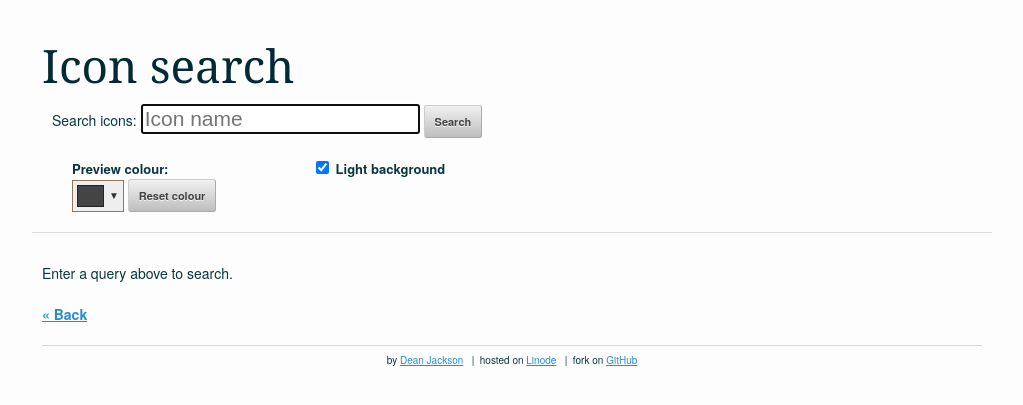
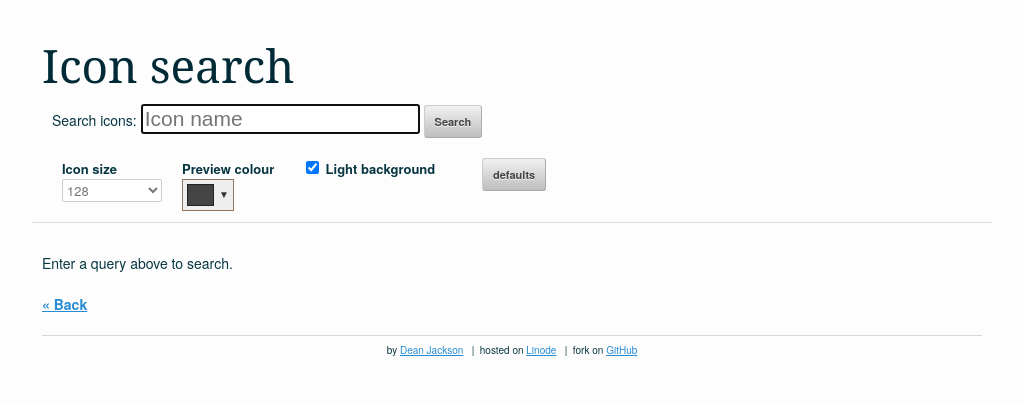
Before and after one commit to deanishe/bundler-icon-server, a Flask app: page /search in a window 1280 px wide. Shown: the top 405 px of the page, without its empty margins (128-1151 px from the left). Run offline with Flask 2, Linux system fonts and the light colour scheme; parts of the project's set-up code (start-up, migrations or seed data) failed here and were passed over.

Commit message:
Add icon size setting

```diff
--- a/iconserver/icon.py
+++ b/iconserver/icon.py
@@ -37,6 +37,8 @@ class Icon(object):
         self.size = size or config.SIZE
         self._ttf = os.path.join(config.FONTDIR, fonts.FONTS[font]['ttf'])
         self._icons = fonts.FONTS[font]['characters']
+        # TODO: font/char/size/colour would be more appropriate cache path
+        # TODO: create subdirectories based on colour[:2], colour[2:4]?
         self._cachepath = os.path.join(
             config.CACHEDIR,
             '{}/{}/{}-{}.png'.format(font, colour, character, self.size))
--- a/iconserver/static/css/iconserver.css
+++ b/iconserver/static/css/iconserver.css
@@ -49,6 +49,10 @@ footer {
 
 .result>.title {
   float: left;
+}
+
+.iconsize {
+  width: 8em;
 }
 
 [type=search] {
--- a/iconserver/templates/_widgets.html
+++ b/iconserver/templates/_widgets.html
@@ -1,4 +1,5 @@
 
+{# "Back to Home link" #}
 {% macro index_link() %}
 	<!-- start index_link -->
 	<div class="four columns">
@@ -9,6 +10,7 @@
 	<!-- end index_link -->
 {% endmacro %}
 
+{# Icon search form #}
 {% macro search_box(query) %}
 	<!-- start search_box -->
 	<form action="{{ url_for('search') }}" name="search" id="search">
@@ -25,28 +27,122 @@
 	<!-- end search_box -->
 {% endmacro %}
 
+{# Preview icon size selector widget #}
+{% macro icon_size() %}
+	<!-- start icon_size -->
+	<div class="two columns">
+		<label>Icon size
+		{# <input type="number" name="iconsize" id="iconsize" value="{{ config.SIZE }}"> #}
+		{# <input type="text" name="iconsize" id="iconsize" value="{{ config.SIZE }}"> #}
+		<select class="iconsize" name="iconsize" id="iconsize" required>
+			<option value="16">16</option>
+			<option value="32">32</option>
+			<option value="64">64</option>
+			<option value="128" selected>128</option>
+			<option value="256">256</option>
+			<option value="512">512</option>
+			<option value="1024">1024</option>
+		</select>
+		</label>
+		{# <button class="u-pull-left" id="reset-size">Default size</button> #}
+	</div>
+
+	<script type="text/javascript">
+
+		function changePreviewSize( size ) {
+			$.cookie('size', size, { 'path': '/' });
+			console.log( '[iconsize] size > ' + size );
+
+			// $("span.preview").css("color", cssColour);
+
+			if ( $("#reset-size").prop("disabled") ) {
+				$("#reset-size").prop("disabled", false);
+			}
+			$("#iconsize").val(size);
+			$("body").data('size', size);
+
+			updateIconPreviews();
+		}
+
+		$("#reset-size").prop("disabled", true);
+
+		// Reset picker, preview colours and preview links
+		$("#reset-size").click(function() {
+			// $("#iconsize").val("{{ config.SIZE }}");
+			changePreviewSize({{ config.SIZE }});
+		});
+
+		/****************************************************
+		 OnLoad functions
+		*****************************************************/
+
+		$( document ).ready( function(){
+
+			console.log( '[iconsize] initialising ...' );
+
+			var cookies = $.cookie();
+			// for (var i in cookies ) {
+			// 	console.log( i + ' = ' + cookies[i] );
+			// }
+
+			var size = $.cookie( 'size' );
+
+			if ( ! size ) {
+				var size = '{{ config.SIZE }}';
+			}
+
+			$( "body" ).data('size', size);
+
+			console.log('[iconsize] size < ' + size );
+
+			// TODO: Update page
+
+			/*************************************************
+				Add callbacks
+			**************************************************/
+
+			$( "#iconsize" ).change(function() {
+				// $( "body" ).toggleClass( "dark" );
+				// var size = this.val();
+				var size = $(this).val();
+				console.log('[iconsize] ' + size);
+				changePreviewSize( size );
+			});
+
+			/*************************************************
+				Load saved settings
+			**************************************************/
+
+			changePreviewSize( size );
+			// changePreviewColour( previewColour );
+		});
+
+	</script>
+	<!-- end icon_size -->
+{% endmacro %}
+
+{# Colour picker widget #}
 {% macro colour_picker() %}
 	<!-- start colour_picker -->
-	<div class="sixteen columns">
-		<div class="four columns">
-			<label for="colourpicker">Preview colour:</label>
+	<div class="two columns">
+		{# <form action=""> #}
+		<label>Preview colour
 		<input type="color" name="colourpicker" id="colourpicker">
-				<button id="reset-colour">Reset colour</button>
+		</label>
+		{# </form> #}
 	</div>
-		<div class="four columns">
-			<label for="toggle-background">
+	<div class="three columns">
+		<label class="u-pull-left">
 		<input type="checkbox" name="toggle-background" id="toggle-background" checked>
 		Light background
 		</label>
 	</div>
-	</div>
-		<!-- <a href="" id="reset-colour">Reset colour</a> -->
 
-	<script>
+	<script type="text/javascript">
 		// Template URL for preview
-	var previewURL = "{{ url_for('get_icon', font='FONT', colour='COLOUR', character='CHARACTER') }}";
-	var currentTheme = $.cookie('theme');
-	var themeRoot = "{{ url_for('.static', filename='css/') }}";
+		// var previewURL = "{{ url_for('get_icon', font='FONT', colour='COLOUR', character='CHARACTER', size='SIZE') }}";
+		// var currentTheme = $.cookie('theme');
+		// var themeRoot = "{{ url_for('.static', filename='css/') }}";
 		// Set background colour to dark/light
 		function setTheme(theme) {
 			var url = themeRoot + theme + '.css';
@@ -56,41 +152,22 @@
 				$('#theme').attr('href', url);
 				currentTheme = theme;
 			}
-		/*
-		if ( style == 'light' ) {
-			// $( 'body' ).removeClass( 'dark' );
-			$.cookie('theme', 'light', { 'path': '/' });
-			$( '#toggle-background' ).prop( 'checked', true );
-		} else {
-			// $( 'body' ).addClass( 'dark' );
-			$.cookie('theme', 'dark', { 'path': '/' });
-			$( '#toggle-background' ).prop( 'checked', false );
-			{# $( 'head' ).append( '<link id="dark-theme" rel="stylesheet" type="text/css" href="{{ url_for('.static', filename='css/dark.css') }}">' ); #}
-		}
-		console.log('set theme = ' + style );
-		*/
 		}
 
 		// Set a new preview colour
 		function changePreviewColour(cssColour) {
 
 				$.cookie('previewColour', cssColour, { 'path': '/' });
-			console.log( 'previewColour > ' + cssColour );
+				console.log( '[previewColour] colour > ' + cssColour );
 
 				$("span.preview").css("color", cssColour);
 
-			if ( $("#reset-colour").prop("disabled") ) {
-				$("#reset-colour").prop("disabled", false);
-			}
+				// if ( $("#reset-colour").prop("disabled") ) {
+				// 	$("#reset-colour").prop("disabled", false);
+				// }
+				$("body").data('colour', cssColour);
 
-			// Change preview links
-			$("a.previewLink").each(function(index) {
-				var url = previewURL.replace('COLOUR', cssColour.replace('#', ''))
-														.replace('CHARACTER', $(this).text())
-														.replace('FONT', $(this).data('font'));
-				$(this).attr('href', url);
-			});
-
+				updateIconPreviews();
 		};
 
 		// Reset picker, preview colours and preview links
@@ -100,13 +177,13 @@
 			setTheme('light');
 		});
 
-	/****************************************************************************
+		/****************************************************
 		 OnLoad functions
-	****************************************************************************/
+		*****************************************************/
 
 		$( document ).ready( function(){
 
-		console.log( 'initialising ...' );
+			console.log( '[iconcolour] initialising ...' );
 
 			var cookies = $.cookie();
 			for (var i in cookies ) {
@@ -130,9 +207,9 @@
 			// console.log( 'theme set to dark' );
 
 
-		/**************************************************************************
+			/*************************************************
 				Add callbacks
-		**************************************************************************/
+			**************************************************/
 
 			$( "#toggle-background" ).change(function() {
 				// $( "body" ).toggleClass( "dark" );
@@ -148,6 +225,7 @@
 			$("#colourpicker").spectrum({
 				color: previewColour,
 				showInput: true,
+				// showInitial: true,
 				chooseText: "Apply",
 				clickoutFiresChange: true,
 				change: function(colour){
@@ -157,14 +235,48 @@
 				}
 			});
 
-		/**************************************************************************
+			/*************************************************
 				Load saved settings
-		**************************************************************************/
+			**************************************************/
 
 			changePreviewColour( previewColour );
 
 		});
-
 	</script>
 	<!-- end colour_picker -->
 {% endmacro %}
+
+{# Configure icon previews and links #}
+{% macro icon_controls() %}
+	<!-- start preview_controls -->
+	{{ icon_size() }}
+	{{ colour_picker() }}
+	<div class="one column">
+		<button id="reset-icons">defaults</button>
+	</div>
+
+	<script type="text/javascript">
+		// Connect reset button
+		$( document ).ready( function(){
+
+			{% if not config.API_ALLOW_SIZE %}
+				$('#iconsize').prop('disabled', true);
+			{% endif %}
+
+			// console.log( '[reset] initialising ...' );
+			$("#reset-icons").click(function() {
+				var colour="#444",
+					size="{{ config.SIZE }}";
+				console.log('[reset] colour=' + colour + ', size=' + size);
+				// $("body").data('size', size);
+				// $("body").data('colour', colour);
+				// $("#iconsize").val(size);
+				changePreviewColour(colour);
+				changePreviewSize(size);
+				$("#colourpicker").spectrum({color: colour})
+			});
+
+		});
+	</script>
+	<!-- end preview_controls -->
+{% endmacro %}
--- a/iconserver/templates/base.html
+++ b/iconserver/templates/base.html
@@ -57,13 +57,37 @@
 	<script type="text/javascript" src="{{ url_for('.static', filename='js/jquery-1.11.1.min.js') }}"></script>
 	<script type="text/javascript" src="{{ url_for('.static', filename='js/jquery.cookie.min.js') }}"></script>
 	<script type="text/javascript" src="{{ url_for('.static', filename='js/spectrum.js') }}"></script>
-
-		<!-- Custom JavaScript -->
+	<script type="text/javascript">
+		// Defaults
+		var previewURL = "{{ url_for('get_icon', font='FONT', colour='COLOUR', character='CHARACTER', size='SIZE') }}.png";
+		var currentTheme = $.cookie('theme');
+		var themeRoot = "{{ url_for('.static', filename='css/') }}";
+		// Change preview links
+		function updateIconPreviews() {
+			var colour = $("body").data("colour"),
+				size = $("body").data("size");
+			if ( typeof(colour) == "number" ) {
+				colour = colour.toString();
+			}
+			if ( ! size ) {
+				size = "{{ config.SIZE }}";
+			}
+			console.log('[updateIconPreviews] colour=' + colour + ', size=' + size);
+			$("a.previewLink").each(function(index) {
+				var url = previewURL.replace('COLOUR', colour.replace('#', ''))
+									.replace('CHARACTER', $(this).text())
+									.replace('FONT', $(this).data('font'))
+									.replace('SIZE', size);
+				$(this).attr('href', url);
+			});
+		}
+	</script>
+	<!-- Custom JavaScript -->
 	{% block scripts %}{% endblock %}
 	<!-- End custom JavaScript -->
 
 </head>
-<body>
+<body data-size="{{ config.SIZE }}" data-colour="#444">
 	<div class="content container">
 		{% block content %}{% endblock %}
 		<footer class="sixteen columns">
--- a/iconserver/templates/preview.html
+++ b/iconserver/templates/preview.html
@@ -1,13 +1,14 @@
 {% set page_title=font['name'] %}
-
 {% extends 'base.html' %}
 
 {% import '_widgets.html' as widgets %}
+
 
 {% block stylesheets %}
 <link rel="stylesheet" type="text/css" href="{{ url_for('.static', filename='css/' + font['css']) }}" />
 <link rel="stylesheet" type="text/css" href="{{ url_for('.static', filename='css/spectrum.css') }}" />
 {% endblock %}
+
 
 {% block content %}
 <div class="sixteen columns">
@@ -16,11 +17,12 @@
 	View the <a href="{{ font['licence'] }}" target="_blank">licence</a>.
 	</p>
 </div>
+
 <div class="sixteen columns">
 	{{ widgets.index_link() }}
 </div>
 <div class="sixteen columns">
-	{{ widgets.colour_picker() }}
+		{{ widgets.icon_controls() }}
 </div>
 
 <hr/>
--- a/iconserver/templates/search.html
+++ b/iconserver/templates/search.html
@@ -22,7 +22,7 @@
 			{{ widgets.search_box(query) }}
 	</div>
 	<div class="sixteen columns">
-			{{ widgets.colour_picker() }}
+			{{ widgets.icon_controls() }}
 	</div>
 	{% if query and results %}
 	<p>{{ results|length }} results</p>
@@ -40,7 +40,7 @@
 				<span class="preview {{ font.cssclass(char) }}"></span>
 				<div class="title">
 					<strong>
-						<a href="{{ url_for('get_icon', font=font['id'], colour='444', character=char) }}" class="previewLink" data-font="{{ font['id'] }}">{{ char }}</a>
+						<a href="{{ url_for('get_icon', font=font['id'], colour='444', character=char, size=config.SIZE) }}.png" class="previewLink" data-colour="444" data-size="{{ config.SIZE }}" data-font="{{ font['id'] }}">{{ char }}</a>
 					</strong>
 					<br/>
 					<a href="{{ url_for('preview', font=font['id']) }}">{{ font['name'] }}</a>
--- a/iconserver/views.py
+++ b/iconserver/views.py
@@ -8,9 +8,7 @@
 # Created on 2014-06-28
 #
 
-"""
-Generate a PNG of the specified character and font.
-"""
+"""Generate a PNG of the specified character and font."""
 
 from __future__ import unicode_literals
 
@@ -23,17 +21,19 @@ import config
 from icon import Icon
 import fonts
 
-
-css_colour = re.compile(r'[a-f0-9]+').match
+# Match a CSS colour
+css_colour = re.compile(r'^(?:[0-9a-fA-Z]{3}){1,2}$').match
 
 
-########################################################################
-# Error handlers
-########################################################################
+# .d8888b. 88d888b. 88d888b. .d8888b. 88d888b. .d8888b.
+# 88ooood8 88'  `88 88'  `88 88'  `88 88'  `88 Y8ooooo.
+# 88.  ... 88       88       88.  .88 88             88
+# `88888P' dP       dP       `88888P' dP       `88888P'
 
 @app.errorhandler(404)
 @app.errorhandler(500)
 def error_page(error):
+    """Show basic error page."""
     # app.logger.debug('{}\n{}'.format(error.__class__, dir(error)))
     if not hasattr(error, 'code'):
         code = 500
@@ -43,22 +43,26 @@ def error_page(error):
         msg = 'Application error. The administrator has been notified.'
     else:
         msg = error.description
+
     return render_template('error.html', code=code, message=msg), code
 
 
 def error_text(message, status=400):
-    """Return plain text error message. Used for `API` calls"""
+    """Return plain text error message. Used for `API` calls."""
     return Response(message, status, mimetype='text/plain')
 
 
-########################################################################
-# Exported views
-########################################################################
+#          oo
+#
+# dP   .dP dP .d8888b. dP  dP  dP .d8888b.
+# 88   d8' 88 88ooood8 88  88  88 Y8ooooo.
+# 88 .88'  88 88.  ... 88.88b.88'       88
+# 8888P'   dP `88888P' 8888P Y8P  `88888P'
 
 @app.route('/icon/<font>/<colour>/<character>/<size>')
 @app.route('/icon/<font>/<colour>/<character>')
 def get_icon(font, colour, character, size=None):
-    """Redirect to static icon path, creating it first if necessary
+    """Redirect to static icon path, creating it first if necessary.
 
     :param font: ID of the font, e.g. ``fontawesome``
     :param colour: CSS colour without preceding ``#``, e.g. ``000``
@@ -83,35 +87,35 @@ def get_icon(font, colour, character, size=None):
         except ValueError as err:
             return error_text('invalid size : {}'.format(size), 400)
 
-    if not css_colour(colour) or not len(colour) in (3, 6):  # Invalid colour
-        return error_text('Invalid colour: {}'.format(colour), 400)
+    if not css_colour(colour):
+        return error_text('invalid colour: {}'.format(colour), 400)
 
     if len(colour) == 3:  # Expand to full 6 characters
         r, g, b = colour
         colour = '{r}{r}{g}{g}{b}{b}'.format(r=r, g=g, b=b)
 
     if font not in fonts.FONTS:
-        return error_text('Unknown font: {}'.format(font), 404)
+        return error_text('unknown font: {}'.format(font), 404)
 
     if character.lower().endswith('.png'):
         character = character[:-4]
 
     if character not in fonts.FONTS[font]['characters']:
-        return error_text('Unknown character: {}'.format(character), 404)
+        return error_text('unknown character: {}'.format(character), 404)
 
     try:
         icon = Icon(font, colour, character, size)
         return redirect(icon.url)
     except ValueError as err:
         if 'color' in err.message:
-            return error_text('Invalid colour: {}'.format(colour), 400)
+            return error_text('invalid colour: {}'.format(colour), 400)
         # Re-raise error
         raise err
 
 
 @app.route('/preview/<font>')
 def preview(font):
-    """Show preview of all icons/characters available in ``font``"""
+    """Show preview of all icons/characters available in ``font``."""
     font = fonts.FONTS.get(font)
     if font is None:
         abort(404)
@@ -121,7 +125,7 @@ def preview(font):
 
 @app.route('/preview/system')
 def preview_system():
-    """Show preview of system icons"""
+    """Show preview of system icons."""
 
     return render_template('preview-system.html')
 
@@ -129,14 +133,14 @@ def preview_system():
 @app.route('/')
 @app.route('/index')
 def index():
-    """Homepage"""
+    """Homepage."""
     return render_template('index.html', fonts=fonts.FONTS)
 
 
 @app.route('/search')
 @app.route('/search/')
 def search():
-    """Search installed icons"""
+    """Search installed icons."""
     query = request.args.get('query', '')
     results = []
     matched_fonts = set()
@@ -157,8 +161,14 @@ def search():
                            fonts=fonts, matched_fonts=matched_fonts)
 
 
-# Debugging views
-# ----------------------------------------------------------------------
+#       dP          dP
+#       88          88
+# .d888b88 .d8888b. 88d888b. dP    dP .d8888b.
+# 88'  `88 88ooood8 88'  `88 88    88 88'  `88
+# 88.  .88 88.  ... 88.  .88 88.  .88 88.  .88
+# `88888P8 `88888P' 88Y8888' `88888P' `8888P88
+#                                          .88
+#                                      d8888P
 
 @app.route('/all')
 @app.route('/all/<colour>')
@@ -193,7 +203,7 @@ def viewall(colour='444'):
 
 @app.route('/error/<int:errnum>')
 def throwerror(errnum):
-    """Throw the specified error to test server error handling"""
+    """Throw the specified error to test server error handling."""
 
     if not config.DEBUG:
         abort(404)
```
Lines whose indentation alone changed are shown as unchanged.
